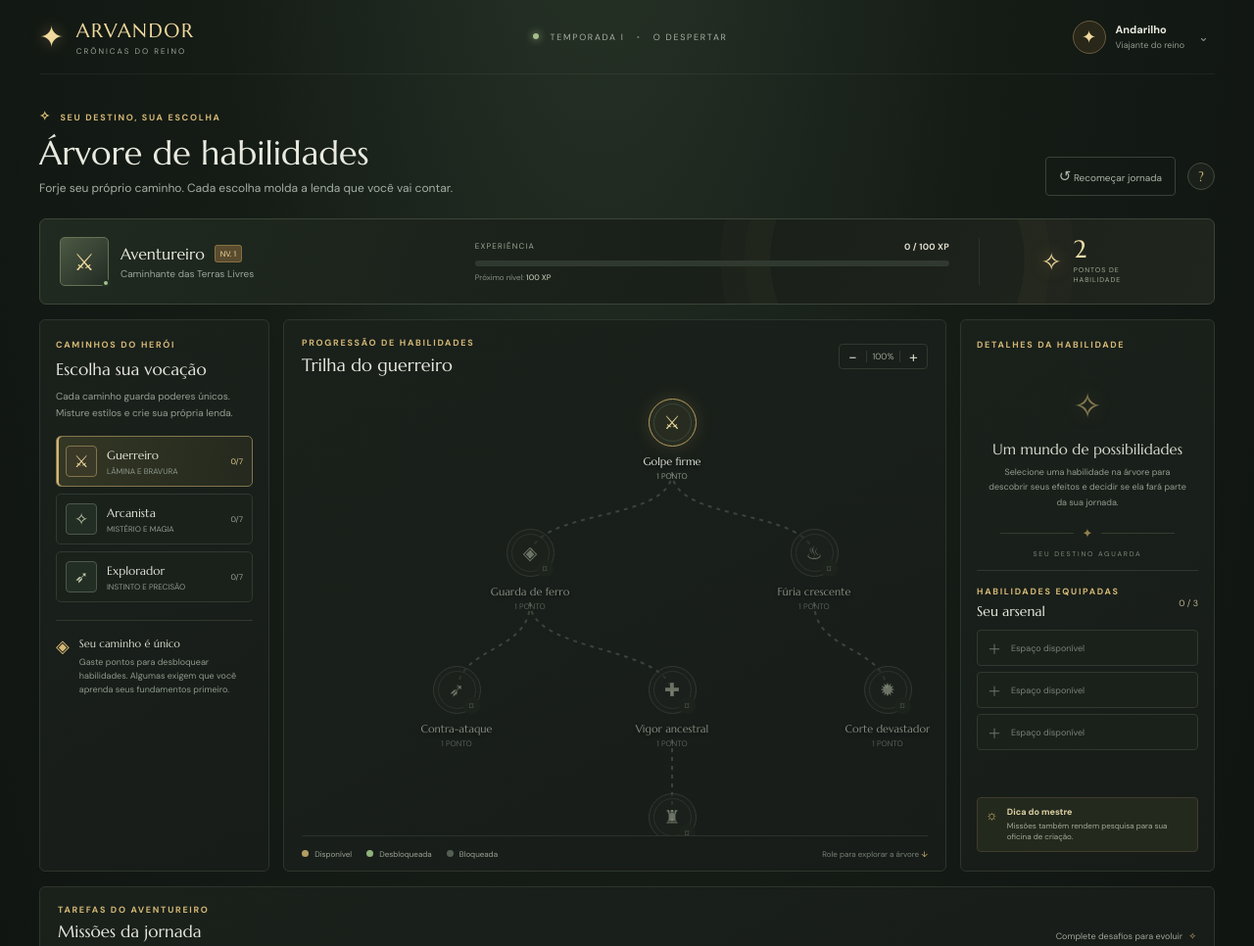
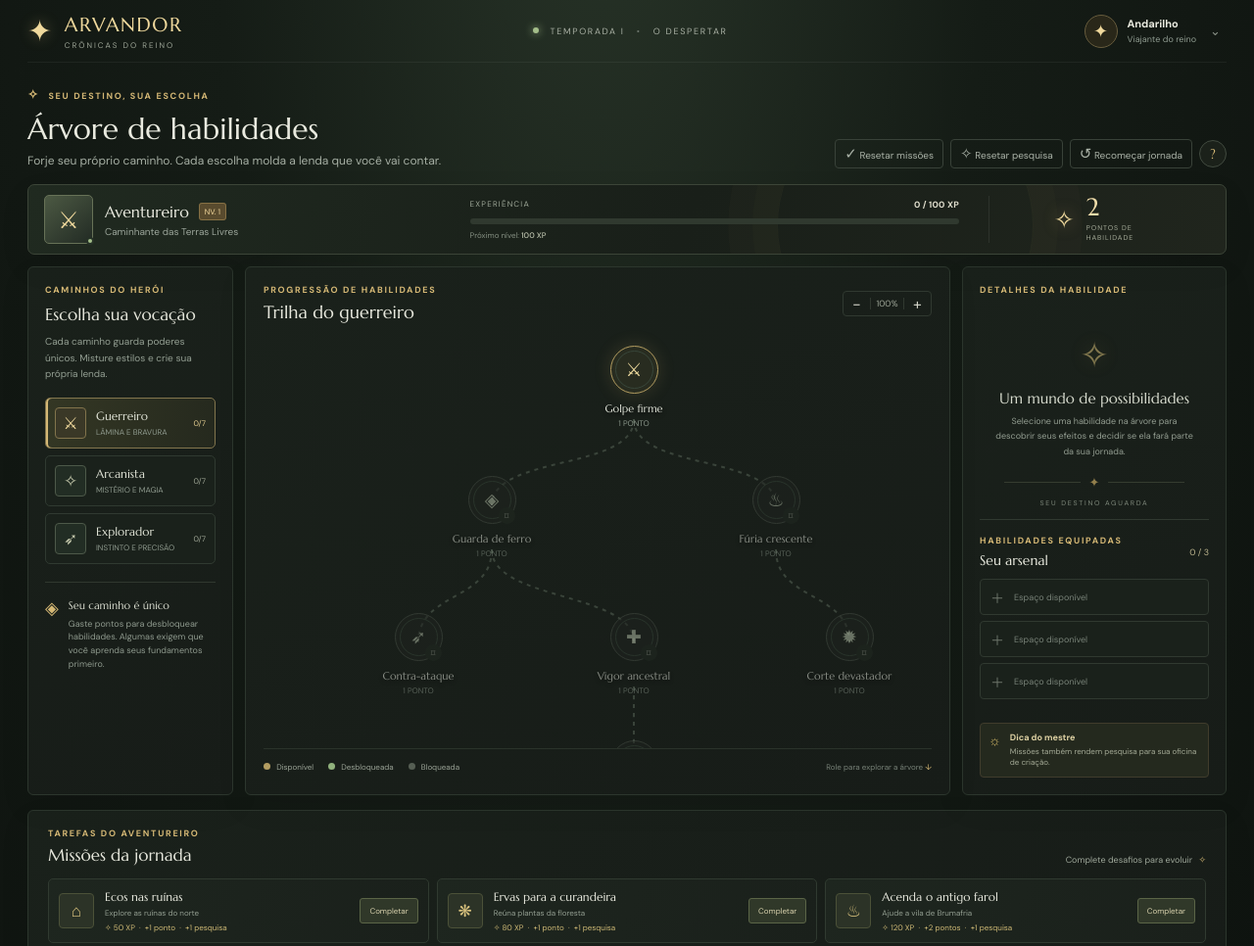
Before and after one commit to Linkyzx/PlayGround, a plain HTML site: page index.html in a window 1280 px wide. Shown: the top 966 px of the page at 98% size. Drawn offline with Linux system fonts and the light colour scheme.

Commit message:
Publish static build for issue #2
Run: 44200338359
Attempt: 1
Generation: 3
Source: 936702e2c33391b78b00617228e44a5dd75deb43

```diff
--- a/game.js
+++ b/game.js
@@ -116,6 +116,8 @@ function render(){renderHeader();renderPaths();renderTree();renderDetail();rende
 function showToast(message){const t=$('toast');t.textContent=message;t.classList.add('show');clearTimeout(toastTimer);toastTimer=setTimeout(()=>t.classList.remove('show'),2600);}
 $('zoomIn').addEventListener('click',()=>setZoom(Math.min(1.2,zoom+.1)));$('zoomOut').addEventListener('click',()=>setZoom(Math.max(.7,zoom-.1)));
 function setZoom(value){zoom=value;$('zoomLabel').textContent=`${Math.round(zoom*100)}%`;const world=$('treeWorld');world.style.setProperty('--zoom',zoom);world.classList.toggle('zoomed',window.innerWidth<700);if(window.innerWidth>=700){world.style.transform=`scale(${zoom})`;world.style.transformOrigin='top left';world.style.marginLeft='auto';}$('treeViewport').style.height=`${Math.max(390,465*zoom)}px`;}
+$('resetMissionsButton').addEventListener('click',()=>{if(!confirm('Resetar todas as missões concluídas? Os XP e pontos já recebidos serão mantidos.'))return;state.completed=[];save();render();showToast('Missões da jornada reiniciadas.');});
+$('resetResearchButton').addEventListener('click',()=>{if(!confirm('Resetar pesquisa e estudos? Habilidades criadas e equipamentos serão mantidos.'))return;state.research=0;state.studied=[];save();render();showToast('Pesquisa e estudos reiniciados.');});
 $('resetButton').addEventListener('click',()=>{if(!confirm('Recomeçar a jornada? Todo o progresso, habilidades e missões serão reiniciados.'))return;state={...initialState,unlocked:[],equipped:[],completed:[],studied:[],customSkills:[]};selectedSkill=null;save();render();showToast('Uma nova lenda começa agora.');});
 const help=$('helpDialog');$('helpButton').addEventListener('click',()=>help.showModal());$('closeHelp').addEventListener('click',()=>help.close());$('gotIt').addEventListener('click',()=>help.close());$('profileButton').addEventListener('click',()=>showToast('Você é quem escreve esta lenda.'));
 render();
--- a/index.html
+++ b/index.html
@@ -10,6 +10,7 @@
   <link rel="preconnect" href="https://fonts.gstatic.com" crossorigin>
   <link href="https://fonts.googleapis.com/css2?family=DM+Sans:wght@400;500;600;700&family=Marcellus&display=swap" rel="stylesheet">
   <link rel="stylesheet" href="style.css" />
+  <link rel="stylesheet" href="style.compact.css" />
 </head>
 <body>
   <div class="app-shell">
@@ -28,7 +29,7 @@
           <h1>Árvore de habilidades</h1>
           <p>Forje seu próprio caminho. Cada escolha molda a lenda que você vai contar.</p>
         </div>
-        <div class="hero-actions"><button class="quiet-button" id="resetButton">↺ <span>Recomeçar jornada</span></button><button class="help-button" id="helpButton" aria-label="Como jogar">?</button></div>
+        <div class="hero-actions"><button class="quiet-button" id="resetMissionsButton">✓ <span>Resetar missões</span></button><button class="quiet-button" id="resetResearchButton">✧ <span>Resetar pesquisa</span></button><button class="quiet-button" id="resetButton">↺ <span>Recomeçar jornada</span></button><button class="help-button" id="helpButton" aria-label="Como jogar">?</button></div>
       </section>
 
       <section class="player-strip">
--- /dev/null
+++ b/style.compact.css
@@ -0,0 +1,4 @@
+/* Compacta, responsiva e dinâmica */
+.app-shell{max-width:1320px;padding-inline:28px}.topbar{height:64px}.hero-row{padding:24px 0 16px}.hero-copy h1{font-size:30px}.hero-actions{gap:7px}.quiet-button{height:30px;padding:0 9px}.player-strip{min-height:72px;padding:10px 16px}.workspace{grid-template-columns:210px minmax(390px,1fr) 270px;gap:12px;margin-top:12px}.tree-panel{height:540px}.tree-viewport{height:430px}.left-panel,.right-panel{padding:17px}.hero-actions .quiet-button span{display:inline}.quest-grid{gap:8px}.quests-section{padding:17px 20px}.quest-card{min-height:66px;padding:10px}.workshop-section{margin-top:12px;padding:19px 20px}.study-area,.craft-area,.creations-area{margin-top:14px}.study-grid{gap:8px}.study-card{padding:9px}.craft-area{padding:12px}.creation-card{padding:9px}.panel,.player-strip,.quests-section,.workshop-section{box-shadow:0 12px 32px #00000012}.quiet-button:hover,.study-button:hover,.creation-equip:hover{border-color:var(--gold);transform:translateY(-1px)}.quiet-button,.study-button,.creation-equip,.path-card,.quest-button{transition:.18s ease}.panel-kicker{margin-bottom:4px}.toast{bottom:20px}
+@media(max-width:1100px){.app-shell{padding-inline:18px}.workspace{grid-template-columns:190px minmax(380px,1fr)}.right-panel{display:grid}.hero-actions .quiet-button span{font-size:9px}.tree-panel{height:520px}.workspace{gap:10px}}
+@media(max-width:700px){.app-shell{padding-inline:10px}.topbar{height:56px}.hero-row{align-items:center;padding:18px 0 12px}.hero-copy h1{font-size:24px}.hero-copy p{max-width:220px}.hero-actions{flex-wrap:wrap;justify-content:flex-end}.hero-actions .quiet-button{width:30px;padding:0}.hero-actions .quiet-button span{display:none}.player-strip{padding:9px}.workspace{gap:8px}.tree-panel{height:470px}.tree-viewport{height:390px}.quests-section,.workshop-section{padding:14px 12px}.quest-card{min-height:58px}.study-grid{grid-template-columns:1fr}.study-card{min-height:58px}.workshop-heading{align-items:flex-start}.research-counter{padding:7px 9px}.research-counter small{max-width:62px}.craft-area{padding:10px}.craft-controls{display:grid}.footer{padding:18px 0}.toast{right:10px;bottom:10px}}
```
Also changed, not shown: .omgithub/deployment.json, screenshots/latest.jpg (deleted).
